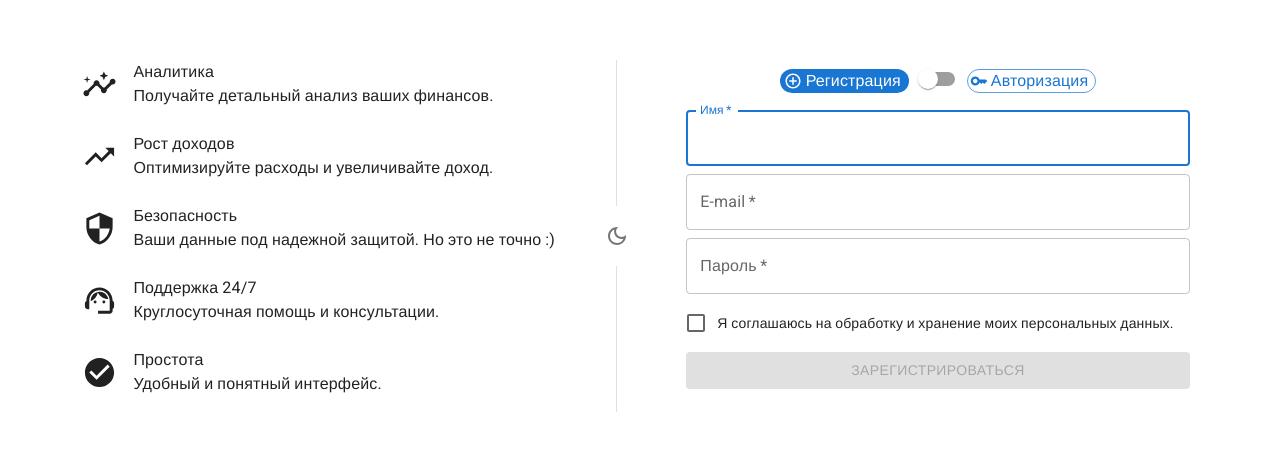
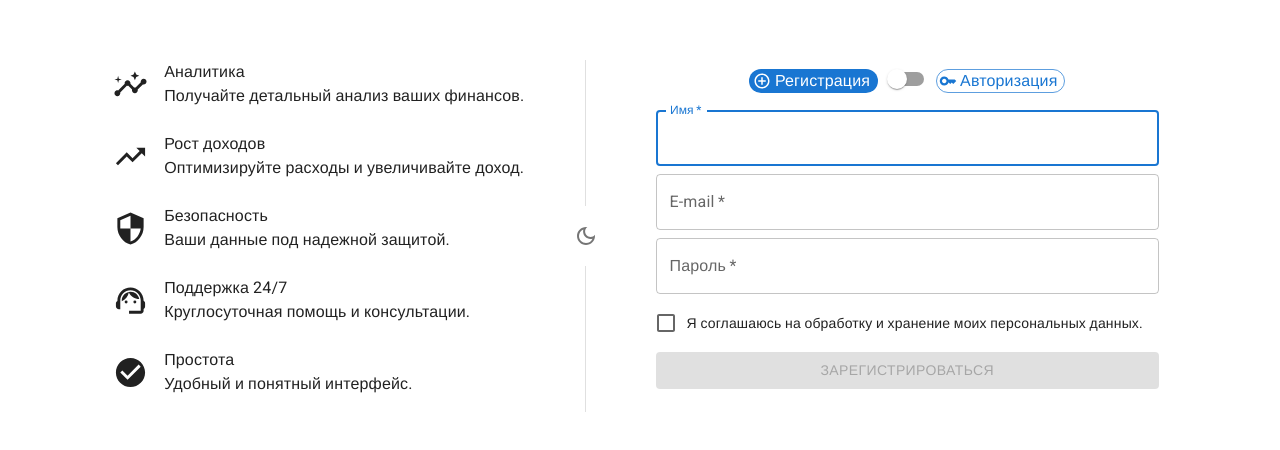
Before and after one commit to LakeRiverDev/react-bp, a React (Vite) app: page /#/auth in a window 1280 px wide. Shown: the part 164-614 px from the top of the page. Built offline with nearby package versions, Linux system fonts and the light colour scheme; no server answers; a web font is replaced by a local one.

Commit message:
Small fix

```diff
--- a/src/components/Auth/Description.jsx
+++ b/src/components/Auth/Description.jsx
@@ -22,7 +22,7 @@ export default function Description() {
     {
       icon: <Security fontSize="large" />,
       title: "Безопасность",
-      description: "Ваши данные под надежной защитой. Но это не точно :)",
+      description: "Ваши данные под надежной защитой.",
     },
     {
       icon: <SupportAgent fontSize="large" />,
--- a/src/components/Workspace/Table/Control.jsx
+++ b/src/components/Workspace/Table/Control.jsx
@@ -276,9 +276,7 @@ export default function Control({
         <Button
           variant="outlined"
           disabled={isButtonDisabled}
-          loading={
-            addRow.isLoading || editRow.isLoading || controlQuery.isLoading
-          }
+          loading={controlQuery.isLoading}
           onClick={handleSubmit}
           size="medium"
           fullWidth
```
